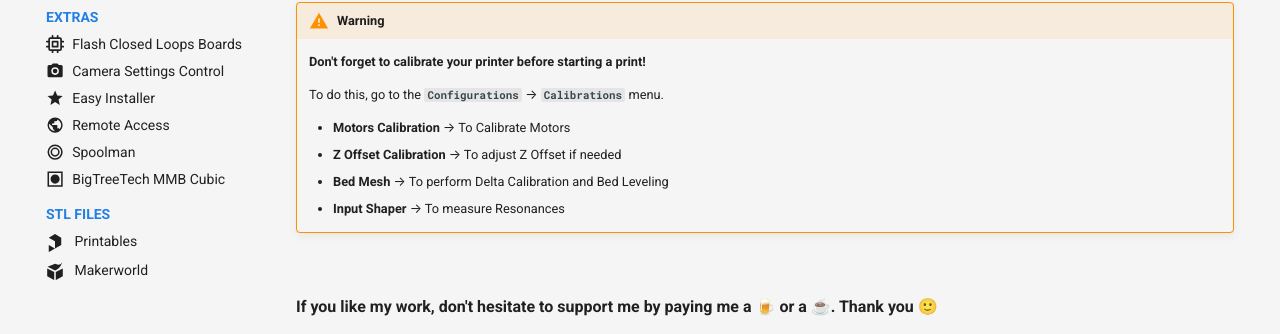
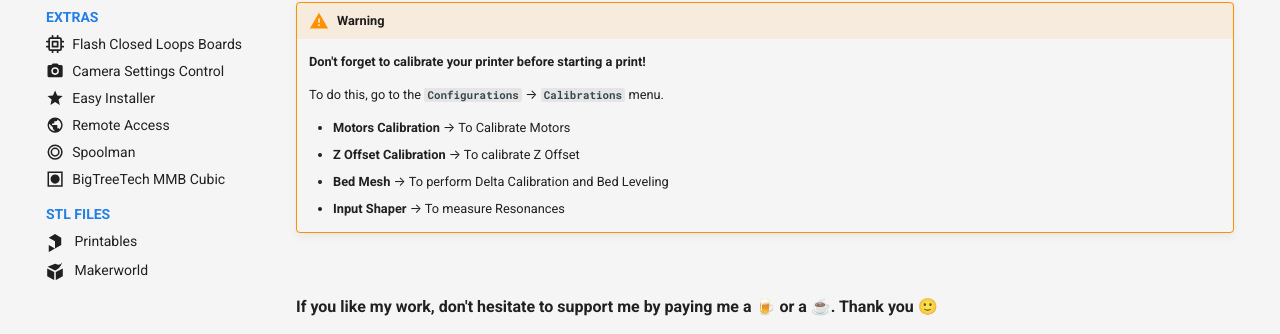
Before and after one commit to Guilouz/FLSUN-S1-Open-Source-Edition, an MkDocs documentation site: the page built from docs/first-boot.md, in a window 1280 px wide and 1371 px high. Shown: the part 885-1219 px from the top of the window. Built offline with MkDocs 1.6.1 and Material for MkDocs 9.7.7, drawn with Linux system fonts in a browser that asks for light colours; emoji names are drawn with the system emoji font; comment, search, counter and statistics services are not loaded.

Commit message:
Update first-boot.md

```diff
--- a/docs/first-boot.md
+++ b/docs/first-boot.md
@@ -27,7 +27,7 @@ hide:
  	To do this, go to the **`Configurations`** → **`Calibrations`** menu.
 
  	- **Motors Calibration** → To Calibrate Motors
- 	- **Z Offset Calibration** → To adjust Z Offset if needed
+ 	- **Z Offset Calibration** → To calibrate Z Offset
  	- **Bed Mesh** → To perform Delta Calibration and Bed Leveling
  	- **Input Shaper** → To measure Resonances
 
```
